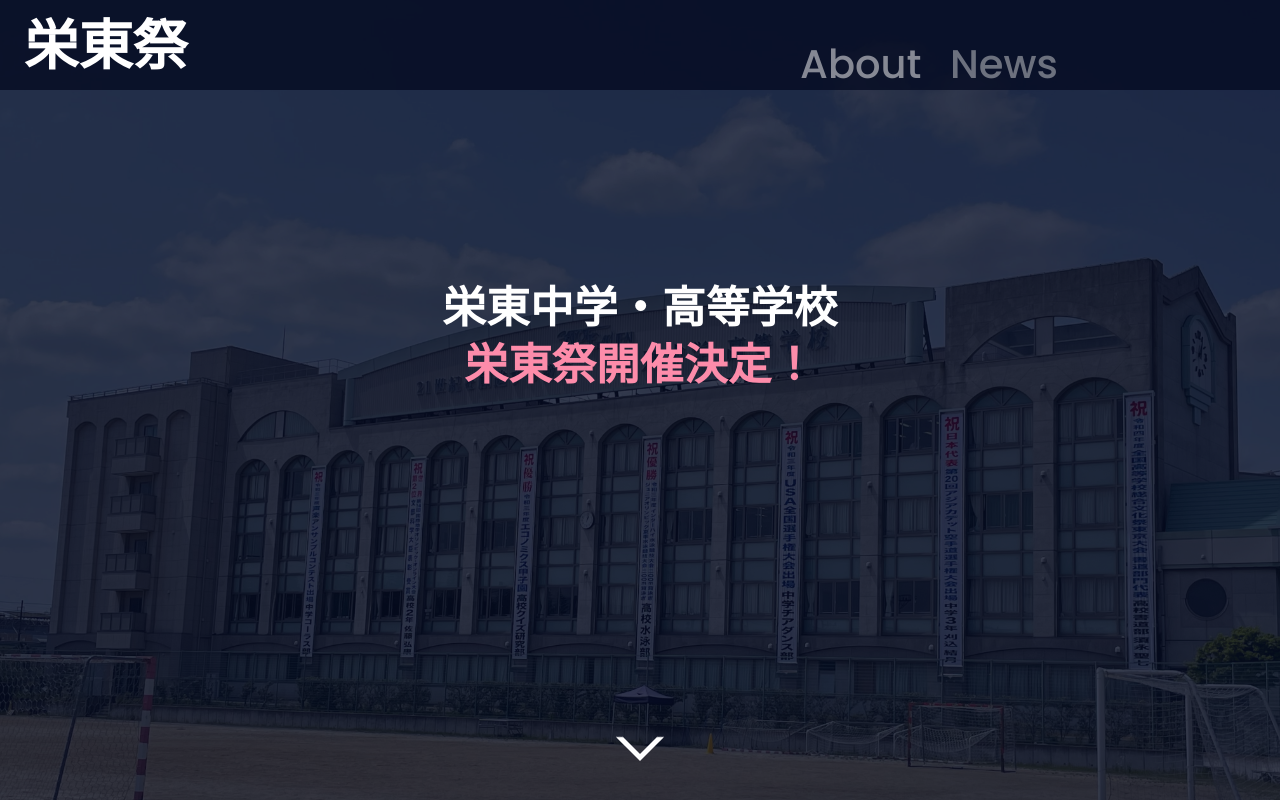
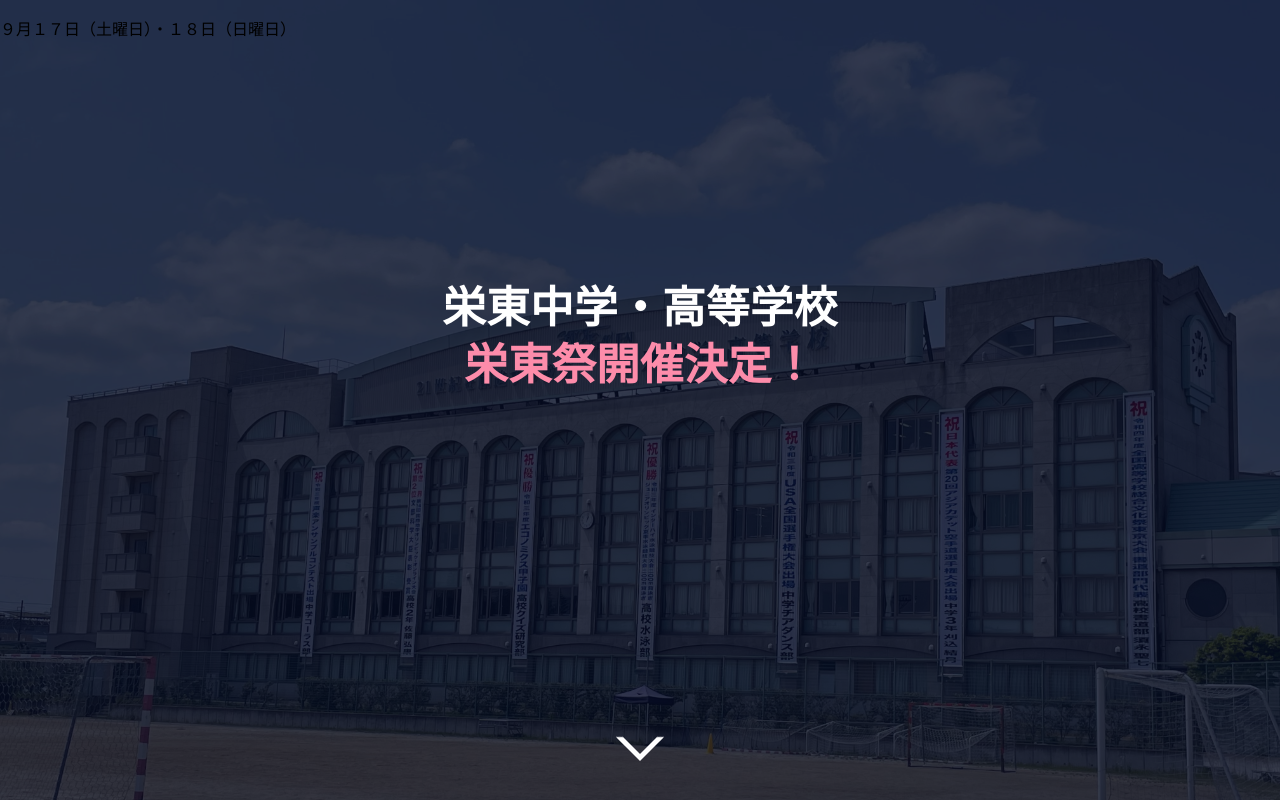
Before and after one commit to nana1177/play, a Nuxt app: page / in a window 1280 px wide. Built offline with nearby package versions, Linux system fonts and the light colour scheme.

Commit message:
delete: header

```diff
--- a/components/mainpage.vue
+++ b/components/mainpage.vue
@@ -1,26 +1,5 @@
 <template>
 <div class=all>
-  <header class="header">
-    <NuxtLink
-    to=""
-    tag="div">
-      <h1 class="sakae-home">
-        栄東祭
-      </h1>
-    </NuxtLink>
-    <NuxtLink
-    to="about"
-    tag="div"
-    class="about-button">
-      About
-    </NuxtLink>
-    <NuxtLink
-    to="news"
-    tag="div"
-    class="news-button">
-      News
-    </NuxtLink>
-  </header>
   <div class="main">
     <div class="titleWrapper">
     <h1 class="title">
@@ -35,6 +14,9 @@
     <div class="detail">
       <p class="time">
         開催日時
+      </p>
+      <p class="time-detail">
+        ９月１７日（土曜日）・１８日（日曜日）
       </p>
     </div>
     <div class="line">
@@ -62,83 +44,6 @@
     position: absolute;
     width: 100%;
   }
-  .header{
-    background-color: rgba(6, 12, 34, 0.8);
-    position: fixed;
-    top: 0px;
-    width: 100%;
-    height: 90px;
-    z-index: 997;
-  }
-  .sakae-home{
-    cursor: pointer;
-    cursor: hand;
-    color: rgb(255, 255, 255);
-    font-size: 6.8vh;
-    position: absolute;
-    top: -4.3vh;
-    left: 3vh;
-  }
-  .about-button{
-    color: rgb(255, 255, 255);
-    opacity: .5;
-    font-size: 40px;
-    position: absolute;
-    display: inline-block;
-    text-decoration: none;
-    top: 4.3vh;
-    left: 800px;
-    cursor: pointer;
-  }
-  .about-button::after {
-    position: absolute;
-    bottom: 2px;
-    left: 0;
-    content: '';
-    width: 100%;
-    height: 2px;
-    background: rgb(255, 255, 255);
-    opacity: 0;
-    transition: .3s;
-  }
-  .about-button:hover {
-    opacity: 1;
-  }
-  .about-button:hover::after {
-    bottom: 5px;
-    opacity: 1;
-  }
-  .news-button{
-    color: rgba(255, 255, 255, 0.8);
-    opacity: .5;
-    font-size: 40px;
-    position: absolute;
-    display: inline-block;
-    text-decoration: none;
-    top: 4.3vh;
-    left: 950px;
-    cursor: pointer;
-  }
-  .news-button::after {
-    position: absolute;
-    bottom: 2px;
-    left: 0;
-    content: '';
-    width: 100%;
-    height: 2px;
-    background: rgb(255, 255, 255);
-    opacity: 0;
-    visibility: hidden;
-    transition: .3s;
-  }
-  .news-button:hover{
-    opacity: 1;
-  }
-  .news-button:hover::after {
-    bottom: 5px;
-    opacity: 1;
-    visibility: visible;
-  }
   .main{
     position: fixed;
     background: url(~@/static/school.jpg) top center;
@@ -146,7 +51,7 @@
     height: 100vh;
     background-size: cover;
     z-index: -10;
-    overflow: scroll;
+    overflow-y: scroll;
   }
   .main::before{
     content: "";
@@ -157,6 +62,9 @@
     left: 0;
     right: 0;
     z-index: -5;
+  }
+  .main::-webkit-scrollbar {
+    z-index: 999;
   }
   .titleWrapper {
     text-align: center;
@@ -220,4 +128,7 @@
     top: 170vh;
     left: 80vh;
   }
+  .time-detail{
+    width:
+  }
 </style>
```
